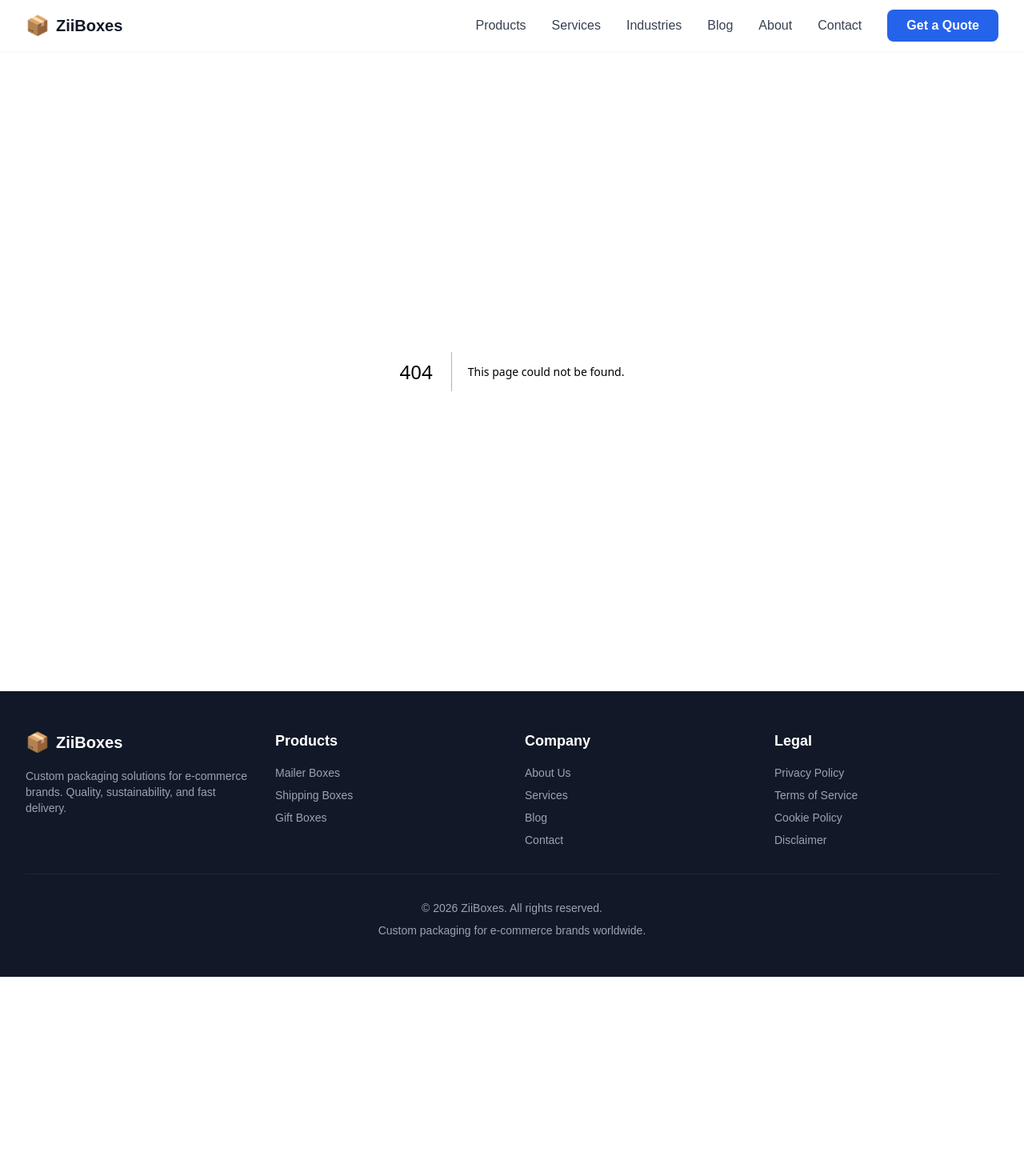
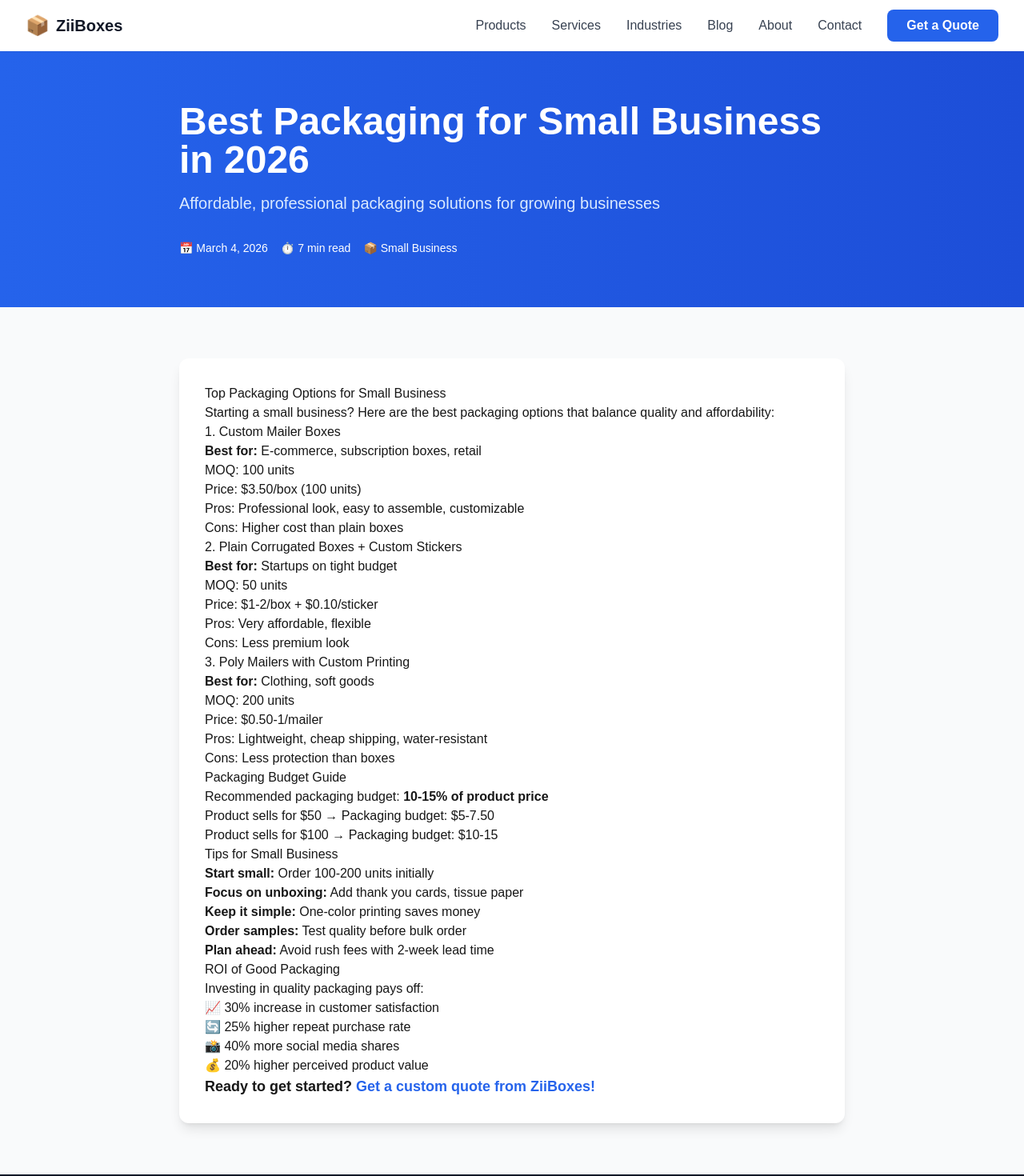
Before and after one commit to shupande/ziiboxes, a Next.js app: page /blog/best-packaging-for-small-business in a window 1280 px wide. Before the commit this address had no page. Shown: the top 1470 px of the page at 80% size. Before the commit the page ends 1221 px from the top, so only its background shows below. Built offline with nearby package versions, Linux system fonts and the light colour scheme.

Commit message:
Auto: Continue improvements

```diff
--- /dev/null
+++ b/app/blog/best-packaging-for-small-business/page.tsx
@@ -0,0 +1,96 @@
+import Link from "next/link";
+
+export const metadata = {
+  title: "Best Packaging for Small Business 2026",
+  description: "Discover the best packaging options for small businesses. Compare costs, MOQs, and find the perfect solution.",
+};
+
+export default function SmallBusinessPackaging() {
+  return (
+    <main className="min-h-screen bg-gray-50">
+      <section className="bg-gradient-to-r from-blue-600 to-blue-700 text-white py-16">
+        <div className="max-w-4xl mx-auto px-4 sm:px-6 lg:px-8">
+          <h1 className="text-4xl md:text-5xl font-bold mb-4">
+            Best Packaging for Small Business in 2026
+          </h1>
+          <p className="text-xl text-blue-100">
+            Affordable, professional packaging solutions for growing businesses
+          </p>
+          <div className="mt-8 flex items-center space-x-4 text-sm">
+            <span>📅 March 4, 2026</span>
+            <span>⏱️ 7 min read</span>
+            <span>📦 Small Business</span>
+          </div>
+        </div>
+      </section>
+
+      <article className="py-16">
+        <div className="max-w-4xl mx-auto px-4 sm:px-6 lg:px-8">
+          <div className="bg-white rounded-xl shadow-lg p-8 prose prose-blue max-w-none">
+            <h2>Top Packaging Options for Small Business</h2>
+            <p>Starting a small business? Here are the best packaging options that balance quality and affordability:</p>
+
+            <h3>1. Custom Mailer Boxes</h3>
+            <p><strong>Best for:</strong> E-commerce, subscription boxes, retail</p>
+            <ul>
+              <li>MOQ: 100 units</li>
+              <li>Price: $3.50/box (100 units)</li>
+              <li>Pros: Professional look, easy to assemble, customizable</li>
+              <li>Cons: Higher cost than plain boxes</li>
+            </ul>
+
+            <h3>2. Plain Corrugated Boxes + Custom Stickers</h3>
+            <p><strong>Best for:</strong> Startups on tight budget</p>
+            <ul>
+              <li>MOQ: 50 units</li>
+              <li>Price: $1-2/box + $0.10/sticker</li>
+              <li>Pros: Very affordable, flexible</li>
+              <li>Cons: Less premium look</li>
+            </ul>
+
+            <h3>3. Poly Mailers with Custom Printing</h3>
+            <p><strong>Best for:</strong> Clothing, soft goods</p>
+            <ul>
+              <li>MOQ: 200 units</li>
+              <li>Price: $0.50-1/mailer</li>
+              <li>Pros: Lightweight, cheap shipping, water-resistant</li>
+              <li>Cons: Less protection than boxes</li>
+            </ul>
+
+            <h2>Packaging Budget Guide</h2>
+            <p>Recommended packaging budget: <strong>10-15% of product price</strong></p>
+            <ul>
+              <li>Product sells for $50 → Packaging budget: $5-7.50</li>
+              <li>Product sells for $100 → Packaging budget: $10-15</li>
+            </ul>
+
+            <h2>Tips for Small Business</h2>
+            <ol>
+              <li><strong>Start small:</strong> Order 100-200 units initially</li>
+              <li><strong>Focus on unboxing:</strong> Add thank you cards, tissue paper</li>
+              <li><strong>Keep it simple:</strong> One-color printing saves money</li>
+              <li><strong>Order samples:</strong> Test quality before bulk order</li>
+              <li><strong>Plan ahead:</strong> Avoid rush fees with 2-week lead time</li>
+            </ol>
+
+            <h2>ROI of Good Packaging</h2>
+            <p>Investing in quality packaging pays off:</p>
+            <ul>
+              <li>📈 30% increase in customer satisfaction</li>
+              <li>🔄 25% higher repeat purchase rate</li>
+              <li>📸 40% more social media shares</li>
+              <li>💰 20% higher perceived product value</li>
+            </ul>
+
+            <p className="text-lg font-semibold">
+              Ready to get started?{" "}
+              <Link href="/quote" className="text-blue-600 hover:underline">
+                Get a custom quote from ZiiBoxes!
+              </Link>
+            </p>
+          </div>
+        </div>
+      </article>
+    </main>
+  );
+}
```
Also changed, not shown: 1 other file (tests, documents, lock files or other folders).
